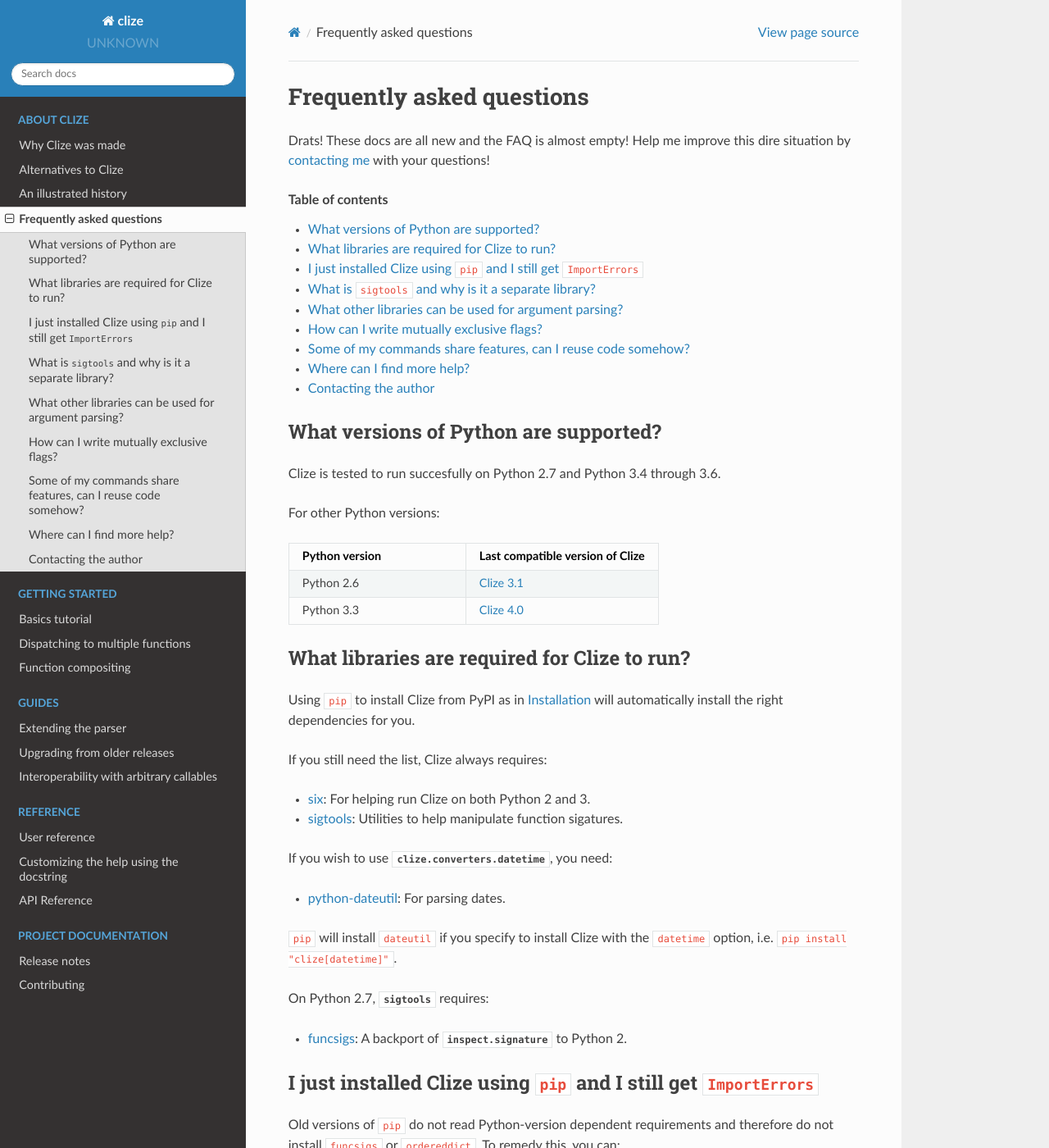
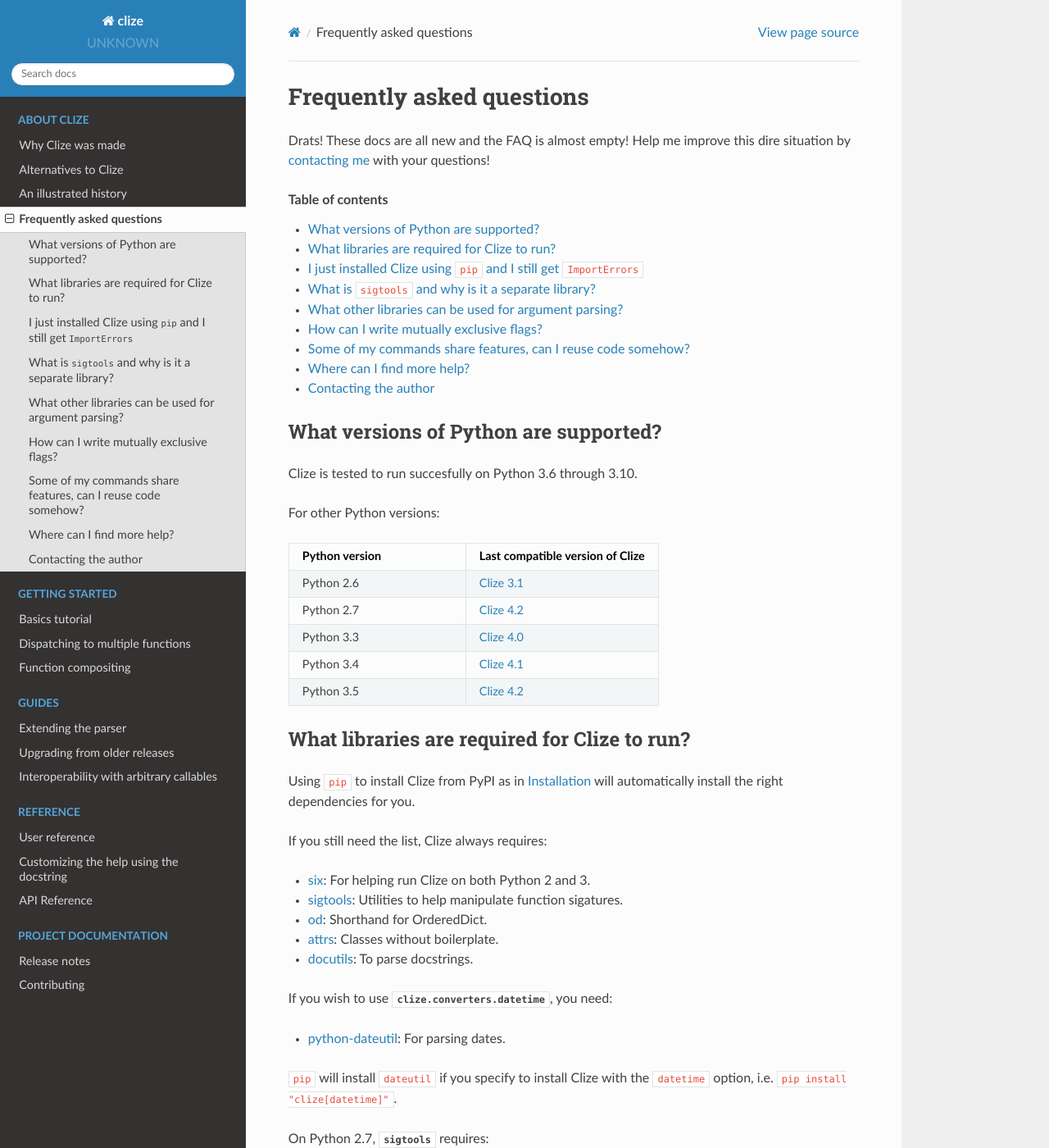
Before and after one commit to epsy/clize, a Sphinx documentation site: the page built from docs/faq.rst, in a window 1280 px wide and 1400 px high. Shown: the whole window at 82% size. Built offline with Sphinx 7.4.7 and the Read the Docs theme 2.0.0, drawn with Linux system fonts in a browser that asks for light colours.

Commit message:
update faq

```diff
--- a/docs/faq.rst
+++ b/docs/faq.rst
@@ -17,7 +17,7 @@
 What versions of Python are supported?
 --------------------------------------
 
-Clize is tested to run succesfully on Python 2.7 and Python 3.4 through 3.6.
+Clize is tested to run succesfully on Python 3.6 through 3.10.
 
 For other Python versions:
 
@@ -25,7 +25,10 @@
 Python version   Last compatible version of Clize
 ==============   ==========================================================
 Python 2.6       `Clize 3.1 <http://clize.readthedocs.io/en/3.1/>`_
+Python 2.7       `Clize 4.2 <http://clize.readthedocs.io/en/4.2/>`_
 Python 3.3       `Clize 4.0 <http://clize.readthedocs.io/en/4.0/>`_
+Python 3.4       `Clize 4.1 <http://clize.readthedocs.io/en/4.1/>`_
+Python 3.5       `Clize 4.2 <http://clize.readthedocs.io/en/4.2/>`_
 ==============   ==========================================================
 
 
@@ -39,10 +42,13 @@
 
 If you still need the list, Clize always requires:
 
-* `six <https://pypi.python.org/pypi/six/>`_: For helping run Clize on both
-  Python 2 and 3.
-* `sigtools <https://pypi.python.org/pypi/sigtools/>`_: Utilities to help
-  manipulate function sigatures.
+* `six <https://pypi.org/pypi/six/>`_:
+  For helping run Clize on both Python 2 and 3.
+* `sigtools <https://pypi.org/pypi/sigtools/>`_:
+  Utilities to help manipulate function sigatures.
+* `od <https://pypi.org/project/od/>`_: Shorthand for OrderedDict.
+* `attrs <https://pypi.org/project/attrs>`_: Classes without boilerplate.
+* `docutils <https://pypi.org/project/docutils>`_: To parse docstrings.
 
 If you wish to use `clize.converters.datetime`, you need:
 
```
